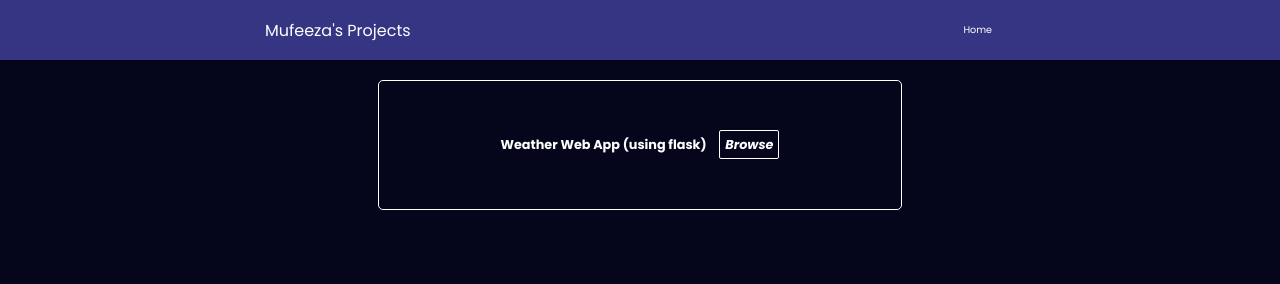
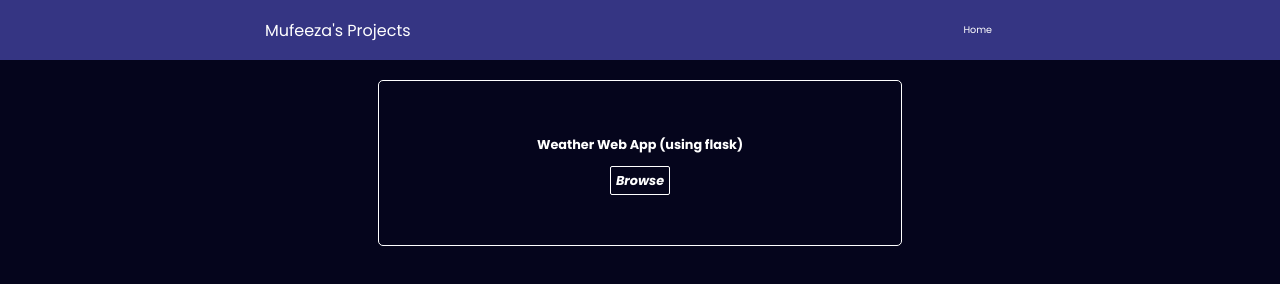
Before and after one commit to mfza0/Portfolio, a plain HTML site: page projects.html in a window 1280 px wide. Drawn offline with Linux system fonts and the light colour scheme.

Commit message:
Update projects.html
fixed style

```diff
--- a/projects.html
+++ b/projects.html
@@ -52,7 +52,6 @@
             margin: 50px;
         }
         h4 span {
-            margin-left:10px ;
             padding: 5px;
             border: 1px solid;
             border-radius: 2px;
@@ -93,7 +92,7 @@
     <section>
         <div class="column">
             <h4>
-                <center>Weather Web App (using flask) <span><a href="https://mufeeza.pythonanywhere.com/"><i>Browse</i></a> </span></center>
+                <center>Weather Web App (using flask) <br> <br> <span><a href="https://mufeeza.pythonanywhere.com/"><i>Browse</i></a> </span></center>
             </h4>
         </div>
     </section>
```
